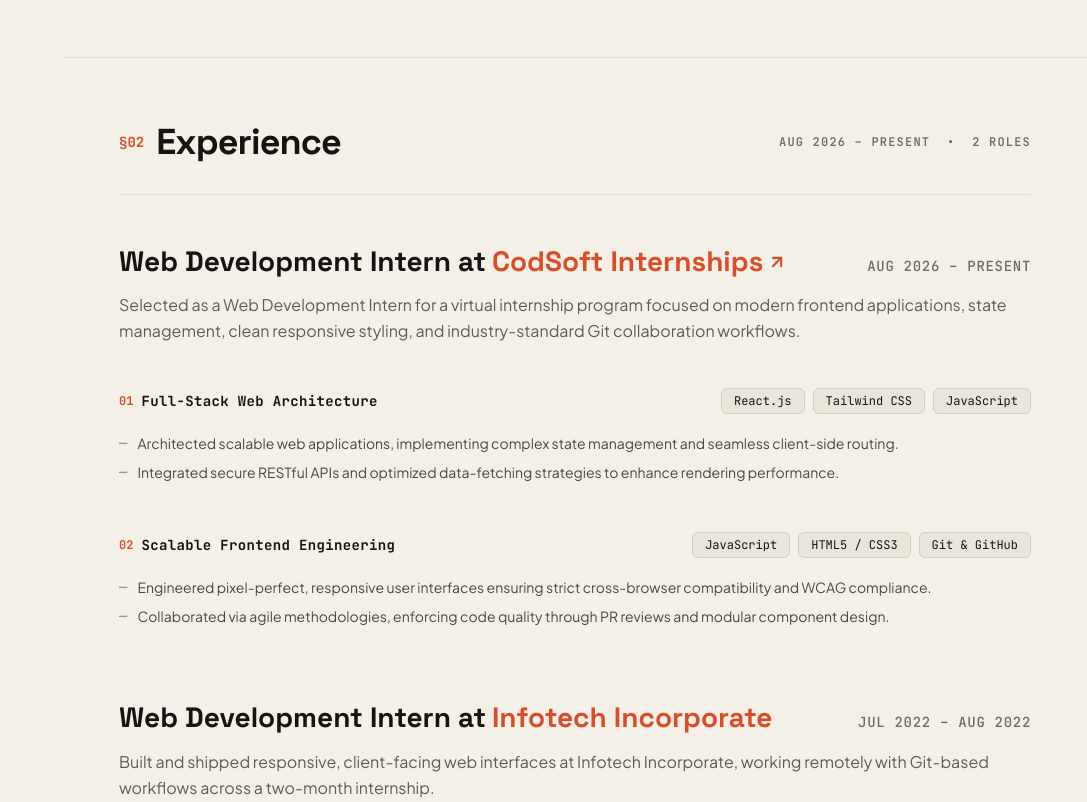
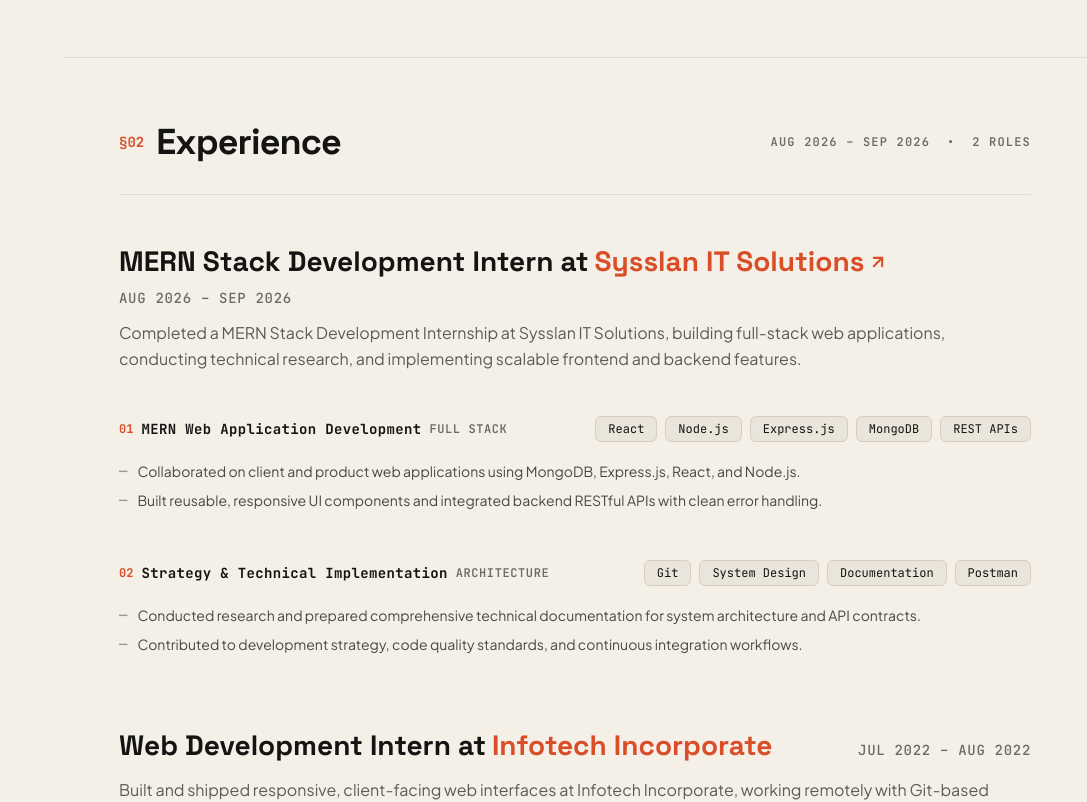
Before and after one commit to kasimshah19/kasim-portfolio, a React (Vite) app: page / in a window 1280 px wide. Shown: the part 2140-2942 px from the top of the page, without its empty margins (193-1280 px from the left). Built offline with nearby package versions, Linux system fonts and the light colour scheme.

Commit message:
Update experience: replace CodSoft with Sysslan IT Solutions internship

```diff
--- a/src/data/portfolioData.ts
+++ b/src/data/portfolioData.ts
@@ -145,31 +145,34 @@ export const PROJECTS: ProjectItem[] = [
 
 export const EXPERIENCES: ExperienceItem[] = [
   {
-    id: 'codsoft-internship',
-    rolePrefix: 'Web Development Intern at ',
-    companyName: 'CodSoft Internships',
-    companyLink: 'https://codsoft.in/',
-    title: 'Web Development Intern',
-    organization: 'CodSoft Internships',
-    period: 'AUG 2026 – PRESENT',
-    summary: 'Selected as a Web Development Intern for a virtual internship program focused on modern frontend applications, state management, clean responsive styling, and industry-standard Git collaboration workflows.',
+    id: 'sysslan-internship',
+    rolePrefix: 'MERN Stack Development Intern at ',
+    companyName: 'Sysslan IT Solutions',
+    companyLink: 'https://www.sysslan.com/',
+    title: 'MERN Stack Development Intern',
+    organization: 'Sysslan IT Solutions',
+    period: 'AUG 2026 – SEP 2026',
+    summary:
+      'Completed a MERN Stack Development Internship at Sysslan IT Solutions, building full-stack web applications, conducting technical research, and implementing scalable frontend and backend features.',
     modules: [
       {
         number: '01',
-        title: 'Full-Stack Web Architecture',
-        tags: ['React.js', 'Tailwind CSS', 'JavaScript'],
+        title: 'MERN Web Application Development',
+        subtitle: 'FULL STACK',
+        tags: ['React', 'Node.js', 'Express.js', 'MongoDB', 'REST APIs'],
         bullets: [
-          'Architected scalable web applications, implementing complex state management and seamless client-side routing.',
-          'Integrated secure RESTful APIs and optimized data-fetching strategies to enhance rendering performance.',
+          'Collaborated on client and product web applications using MongoDB, Express.js, React, and Node.js.',
+          'Built reusable, responsive UI components and integrated backend RESTful APIs with clean error handling.',
         ],
       },
       {
         number: '02',
-        title: 'Scalable Frontend Engineering',
-        tags: ['JavaScript', 'HTML5 / CSS3', 'Git & GitHub'],
+        title: 'Strategy & Technical Implementation',
+        subtitle: 'ARCHITECTURE',
+        tags: ['Git', 'System Design', 'Documentation', 'Postman'],
         bullets: [
-          'Engineered pixel-perfect, responsive user interfaces ensuring strict cross-browser compatibility and WCAG compliance.',
-          'Collaborated via agile methodologies, enforcing code quality through PR reviews and modular component design.',
+          'Conducted research and prepared comprehensive technical documentation for system architecture and API contracts.',
+          'Contributed to development strategy, code quality standards, and continuous integration workflows.',
         ],
       },
     ],
--- a/src/sections/ExperienceSection.tsx
+++ b/src/sections/ExperienceSection.tsx
@@ -17,7 +17,7 @@ export default function ExperienceSection() {
           </h2>
         </div>
         <span className="text-xs font-mono uppercase tracking-widest text-[#6E6A61] dark:text-[#A1A1AA] font-semibold">
-          AUG 2026 – PRESENT &nbsp;•&nbsp; 2 ROLES
+          {EXPERIENCES[0]?.period || 'AUG 2026 – SEP 2026'} &nbsp;•&nbsp; {EXPERIENCES.length} ROLES
         </span>
       </div>
 
@@ -68,13 +68,18 @@ export default function ExperienceSection() {
                   className="py-3 sm:py-4 space-y-3.5"
                 >
                   <div className="flex flex-wrap items-center justify-between gap-3">
-                    <div className="flex items-center gap-2">
+                    <div className="flex items-center gap-2 flex-wrap">
                       <span className="text-xs font-mono text-[#D94E28] dark:text-[#FF5A2A] font-bold">
                         {mod.number}
                       </span>
                       <span className="text-xs sm:text-sm font-mono font-bold tracking-wide text-[#141413] dark:text-[#FAFAFA]">
                         {mod.title}
                       </span>
+                      {mod.subtitle && (
+                        <span className="text-[10px] sm:text-xs font-mono uppercase tracking-wider text-[#6E6A61] dark:text-[#A1A1AA] font-semibold">
+                          {mod.subtitle}
+                        </span>
+                      )}
                     </div>
 
                     {/* Tech Badges */}
--- a/src/types.ts
+++ b/src/types.ts
@@ -29,6 +29,7 @@ export interface ProjectItem {
 export interface ExperienceModule {
   number: string;
   title: string;
+  subtitle?: string;
   tags: string[];
   bullets: string[];
 }
```
